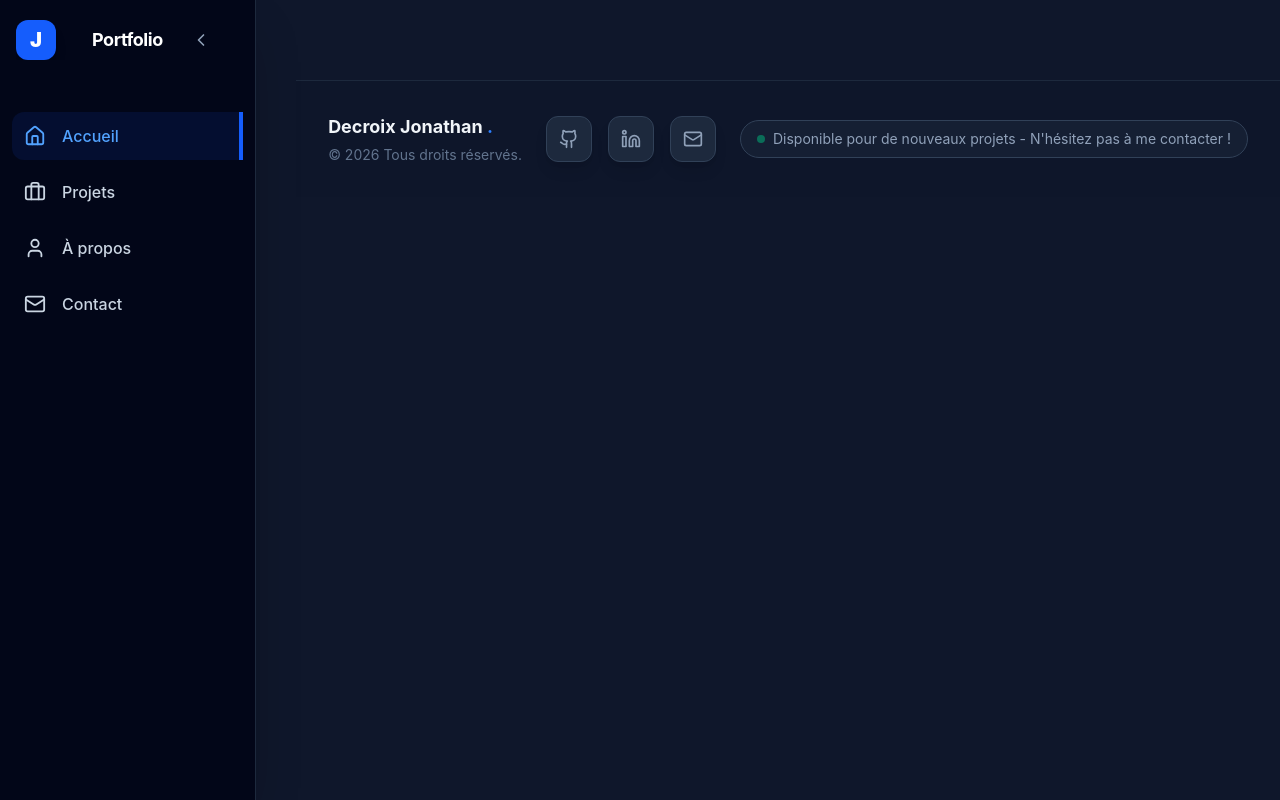
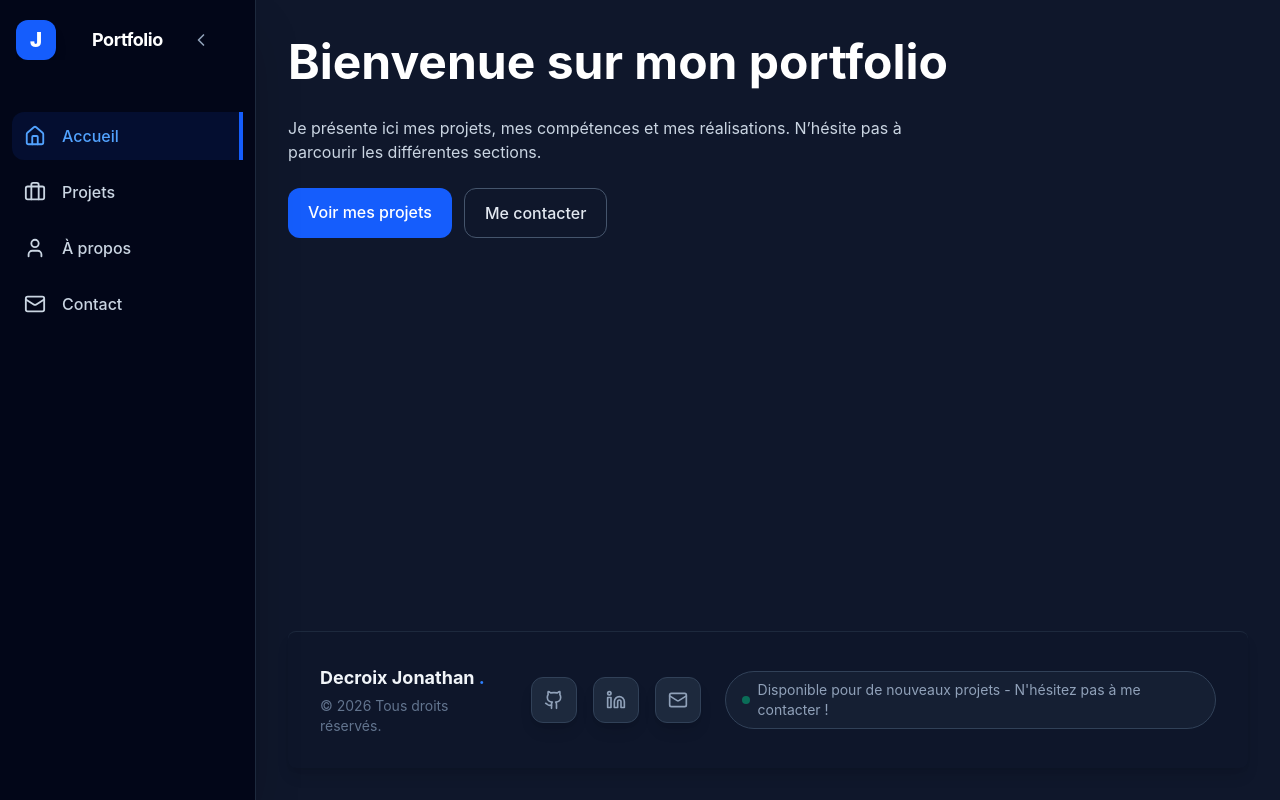
Before and after one commit to jonathandecroix28-max/mon-portfolio, a Vue app: page / in a window 1280 px wide. Built offline with nearby package versions, Linux system fonts and the light colour scheme.

Commit message:
ajustement style + ajout texte

```diff
--- a/src/App.vue
+++ b/src/App.vue
@@ -7,19 +7,22 @@ import FooterComponent from './components/FooterComponent.vue'
 
 <template>
   <div class="min-h-screen bg-slate-900 text-slate-100 flex">
-
-    <header>
+    <header class="shrink-0">
       <Navbar />
     </header>
 
-    <main class="flex-1 p-8 transition-all duration-300">
-      <div class="max-w-5xl mx-auto">
-        <RouterView />
+    <div class="flex-1 min-h-screen flex flex-col">
+      <main class="flex-1 p-8 transition-all duration-300">
+        <div class="max-w-5xl mx-auto w-full">
+          <RouterView />
+        </div>
+      </main>
+
+      <div class="px-8 pb-8">
+        <div class="max-w-5xl mx-auto w-full">
+          <FooterComponent />
+        </div>
       </div>
-    </main>
-   <footer class="max-w-5xl mx-auto">
-   <FooterComponent />
-   </footer>
+    </div>
   </div>
-
 </template>
--- a/src/components/FooterComponent.vue
+++ b/src/components/FooterComponent.vue
@@ -1,5 +1,5 @@
 <template>
-  <footer class="mt-20 border-t border-slate-800 bg-slate-900/50 p-8">
+  <footer class="mt-20 border-t border-slate-800 bg-slate-900/50 p-8 rounded-lg shadow-lg ">
     <div class="flex flex-col md:flex-row justify-between items-center gap-6">
 
       <div class="text-left">
--- a/src/components/NavBar.vue
+++ b/src/components/NavBar.vue
@@ -1,7 +1,7 @@
 <template>
   <nav
     :class="[isCollapsed ? 'w-20' : 'w-64']"
-    class="fixed top-0 left-0 h-screen bg-slate-950 text-slate-300 border-r border-slate-800 shadow-2xl flex flex-col z-50 transition-all duration-300 ease-in-out"
+    class="h-screen sticky top-0 bg-slate-950 text-slate-300 border-r border-slate-800 shadow-2xl flex flex-col transition-all duration-300 ease-in-out"
   >
     <div class="p-4 flex items-center justify-between mb-8 h-20">
       <div to="/" v-if="!isCollapsed" class="flex items-center gap-3 group overflow-hidden whitespace-nowrap">
--- a/src/views/Error404View.vue
+++ b/src/views/Error404View.vue
@@ -0,0 +1,19 @@
+<template>
+	<section class="min-h-[60vh] flex items-center justify-center">
+		<div class="text-center space-y-4">
+			<p class="text-blue-400 text-6xl font-black">404</p>
+			<h1 class="text-2xl md:text-3xl font-bold text-white">Page introuvable</h1>
+			<p class="text-slate-300">La page que tu cherches n’existe pas (ou plus).</p>
+			<RouterLink
+				to="/"
+				class="inline-flex mt-2 bg-blue-600 hover:bg-blue-500 text-white font-medium px-5 py-3 rounded-xl transition-colors"
+			>
+				Retour à l’accueil
+			</RouterLink>
+		</div>
+	</section>
+</template>
+
+<script setup>
+import { RouterLink } from 'vue-router'
+</script>
--- a/src/views/HomeView.vue
+++ b/src/views/HomeView.vue
@@ -1,12 +1,32 @@
+<template>
+  <section class="space-y-6">
+    <h1 class="text-3xl md:text-5xl font-bold text-white leading-tight">
+      Bienvenue sur mon portfolio
+    </h1>
+
+    <p class="text-slate-300 max-w-2xl">
+      Je présente ici mes projets, mes compétences et mes réalisations.
+      N’hésite pas à parcourir les différentes sections.
+    </p>
+
+    <div class="flex flex-wrap gap-3">
+      <RouterLink
+        to="/projects"
+        class="bg-blue-600 hover:bg-blue-500 text-white font-medium px-5 py-3 rounded-xl transition-colors"
+      >
+        Voir mes projets
+      </RouterLink>
+
+      <RouterLink
+        to="/contact"
+        class="border border-slate-600 hover:border-slate-400 text-slate-200 font-medium px-5 py-3 rounded-xl transition-colors"
+      >
+        Me contacter
+      </RouterLink>
+    </div>
+  </section>
+</template>
+
 <script setup>
-import { onMounted, ref, computed, watch  } from 'vue';
-
+import { RouterLink } from 'vue-router'
 </script>
-
-<template>
-  <div class="home">
-    <h1>Bienvenue sur mon portfolio</h1>
-    <p>Découvrez mes projets, compétences et expériences professionnelles.</p>
-    <button @click="scrollToProjects">Voir mes projets</button>
-  </div>
-</template>
```
